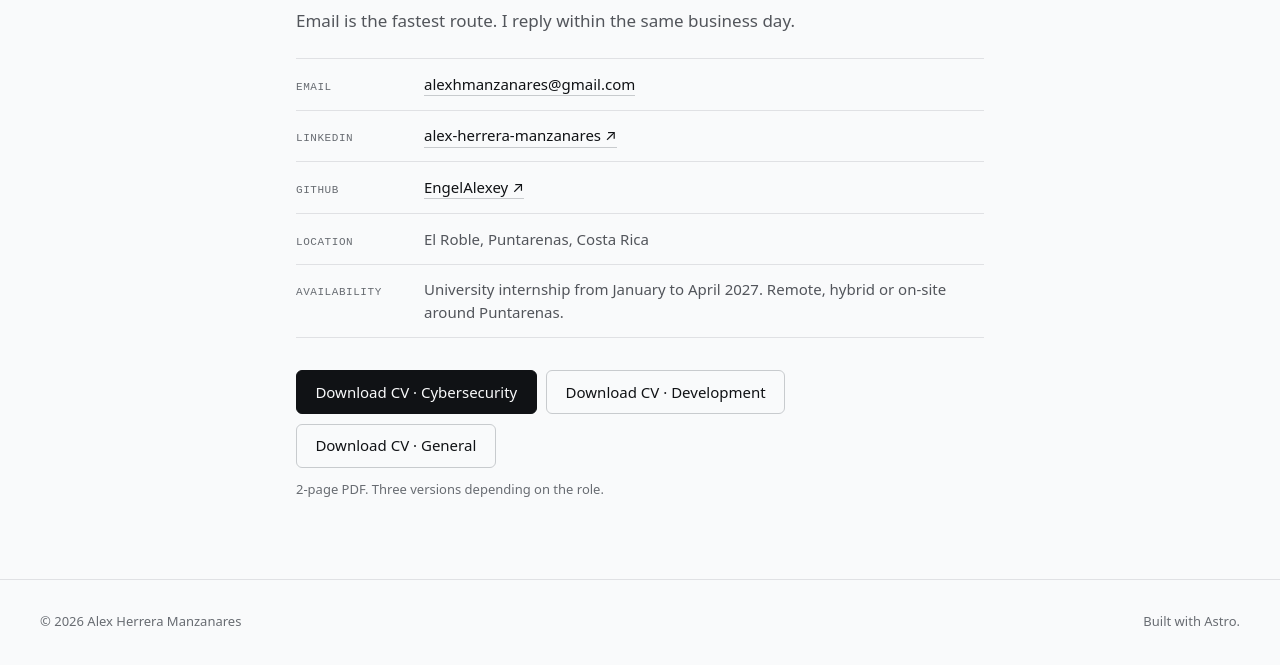
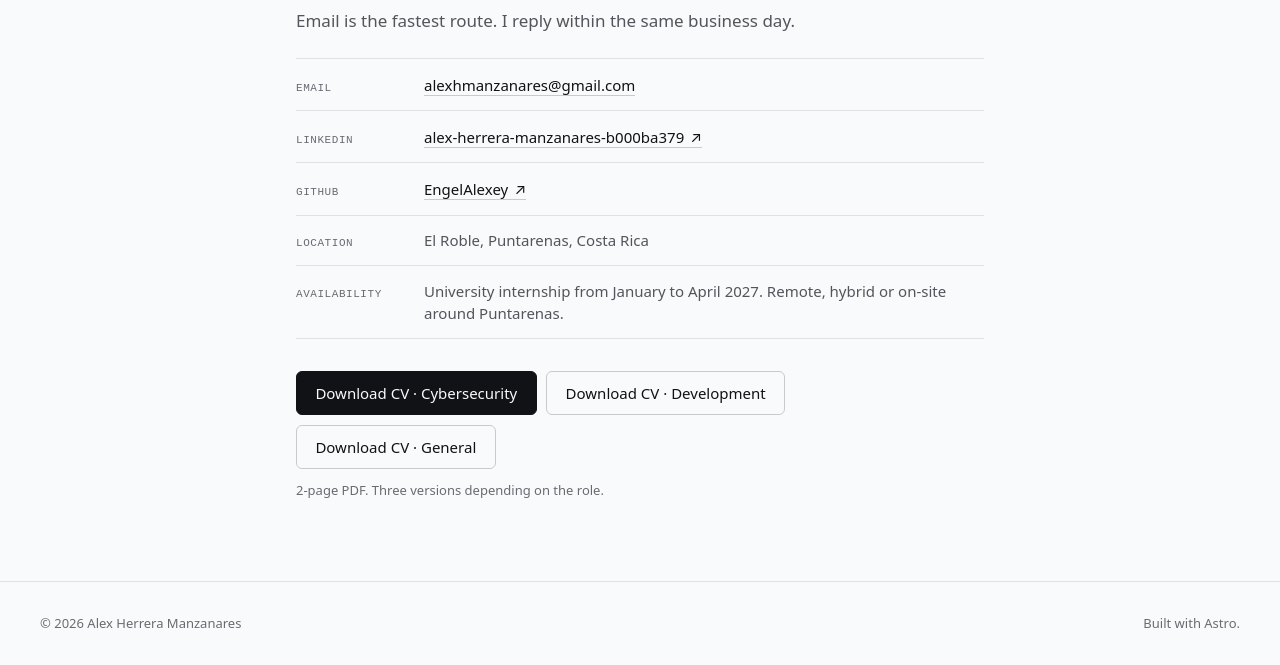
Before and after one commit to EngelAlexey/Portfolio, an Astro site: page /en/contact in a window 1280 px wide. Shown: the part 197-862 px from the top of the page. Built offline with nearby package versions, Linux system fonts and the light colour scheme; Astro itself is replaced by a stand-in of ours; no server answers.

Commit message:
fix: give the section headings the weight their rank implies
Every h2 on About, and the Stack and private-project headings on a project
page, rendered at 11px uppercase in the faintest ink on the page. A screen
reader heard eight sibling h2s of equal rank; a sighted reader saw two 11px
labels and eight 20px headings. The mono eyebrow register stays, because
that is the design; the size and the ink do not.

The home page's last section was titled with an instruction rather than a
subject, so the outline read "Where I work, Featured projects, Filter by
area". The heading that belongs there already existed in both dictionaries
and was unused.

Contact's five label/value rows were spans doing a heading's job with no
semantics; they are a description list now. The two profile handles are
derived from the URLs in site.ts rather than typed out beside them, and the
bare ↗ is hidden from assistive tech with a real "opens in a new tab" label
behind it.

```diff
--- a/src/components/pages/About.astro
+++ b/src/components/pages/About.astro
@@ -135,11 +135,11 @@ const toItems = (roles: typeof EXPERIENCE) =>
 	h2 {
 		margin: 0 0 1.25rem;
 		font-family: var(--font-mono);
-		font-size: 0.6875rem;
+		font-size: 0.8125rem;
 		font-weight: 500;
 		text-transform: uppercase;
 		letter-spacing: 0.06em;
-		color: var(--ink-faint);
+		color: var(--ink);
 	}
 
 	.skills {
--- a/src/components/pages/Contact.astro
+++ b/src/components/pages/Contact.astro
@@ -15,6 +15,9 @@ const strings = t(lang);
 // the other two are there so a reader looking for something else is not forced
 // through the wrong document.
 const variants = [CV_DEFAULT, ...CV_VARIANTS.filter((v) => v !== CV_DEFAULT)];
+const handle = (url: string) => new URL(url).pathname.replace(/\/+$/, '').split('/').pop() ?? url;
+const linkedinHandle = handle(PERSON.linkedin);
+const githubHandle = handle(PERSON.github);
 ---
 
 <Layout
@@ -31,30 +34,40 @@ const variants = [CV_DEFAULT, ...CV_VARIANTS.filter((v) => v !== CV_DEFAULT)];
 	</Container>
 
 	<Container size="text">
-		<ul class="channels">
-			<li>
-				<span class="label">{strings.contact.email}</span>
-				<a class="value" href={`mailto:${PERSON.email}`}>{PERSON.email}</a>
-			</li>
-			<li>
-				<span class="label">{strings.contact.linkedin}</span>
-				<a class="value" href={PERSON.linkedin} rel="noreferrer" target="_blank">
-					alex-herrera-manzanares ↗
-				</a>
-			</li>
-			<li>
-				<span class="label">{strings.contact.github}</span>
-				<a class="value" href={PERSON.github} rel="noreferrer" target="_blank">EngelAlexey ↗</a>
-			</li>
-			<li>
-				<span class="label">{strings.contact.location}</span>
-				<span class="value plain">{PERSON.location[lang]}</span>
-			</li>
-			<li>
-				<span class="label">{strings.contact.availability}</span>
-				<span class="value plain">{PERSON.availability[lang]}</span>
-			</li>
-		</ul>
+		<dl class="channels">
+			<div>
+				<dt class="label">{strings.contact.email}</dt>
+				<dd><a class="value" href={`mailto:${PERSON.email}`}>{PERSON.email}</a></dd>
+			</div>
+			<div>
+				<dt class="label">{strings.contact.linkedin}</dt>
+				<dd>
+					<a class="value" href={PERSON.linkedin} rel="noreferrer" target="_blank">
+						{linkedinHandle}
+						<span class="ext" aria-hidden="true">↗</span>
+						<span class="sr-only">{strings.a11y.newTab}</span>
+					</a>
+				</dd>
+			</div>
+			<div>
+				<dt class="label">{strings.contact.github}</dt>
+				<dd>
+					<a class="value" href={PERSON.github} rel="noreferrer" target="_blank">
+						{githubHandle}
+						<span class="ext" aria-hidden="true">↗</span>
+						<span class="sr-only">{strings.a11y.newTab}</span>
+					</a>
+				</dd>
+			</div>
+			<div>
+				<dt class="label">{strings.contact.location}</dt>
+				<dd class="value plain">{PERSON.location[lang]}</dd>
+			</div>
+			<div>
+				<dt class="label">{strings.contact.availability}</dt>
+				<dd class="value plain">{PERSON.availability[lang]}</dd>
+			</div>
+		</dl>
 
 		<div class="cv">
 			<div class="cvrow">
@@ -96,19 +109,25 @@ const variants = [CV_DEFAULT, ...CV_VARIANTS.filter((v) => v !== CV_DEFAULT)];
 	}
 
 	.channels {
-		list-style: none;
 		margin: 0;
-		padding: 0;
 		border-top: 1px solid var(--line);
 	}
 
-	.channels li {
+	.channels > div {
 		display: grid;
 		grid-template-columns: minmax(7rem, max-content) 1fr;
 		gap: 1rem;
 		padding: 0.85rem 0;
 		border-bottom: 1px solid var(--line);
 		align-items: baseline;
+	}
+
+	.channels dd {
+		margin: 0;
+	}
+
+	.ext {
+		margin-left: 0.15em;
 	}
 
 	.label {
@@ -151,7 +170,7 @@ const variants = [CV_DEFAULT, ...CV_VARIANTS.filter((v) => v !== CV_DEFAULT)];
 	}
 
 	@media (max-width: 30rem) {
-		.channels li {
+		.channels > div {
 			grid-template-columns: 1fr;
 			gap: 0.2rem;
 		}
--- a/src/components/pages/Home.astro
+++ b/src/components/pages/Home.astro
@@ -127,7 +127,7 @@ const proof = [
 
 	<Container>
 		<div class="section last">
-			<h2>{strings.stack.title}</h2>
+			<h2>{strings.home.stackLabel}</h2>
 			<p class="seclede">{strings.stack.lead}</p>
 			<ToolGrid {lang} />
 		</div>
--- a/src/components/pages/Project.astro
+++ b/src/components/pages/Project.astro
@@ -218,11 +218,11 @@ const period =
 	.notice h2 {
 		margin: 0 0 0.6rem;
 		font-family: var(--font-mono);
-		font-size: 0.6875rem;
+		font-size: 0.75rem;
 		font-weight: 500;
 		text-transform: uppercase;
 		letter-spacing: 0.05em;
-		color: var(--ink-faint);
+		color: var(--ink-muted);
 	}
 
 	.notice {
--- a/src/lib/i18n/en.ts
+++ b/src/lib/i18n/en.ts
@@ -15,7 +15,8 @@ export const en: Dict = {
 		themeToDark: 'Switch to dark theme',
 		themeToLight: 'Switch to light theme',
 		langSwitch: 'View this page in Spanish',
-		langSwitchShort: 'ES'
+		langSwitchShort: 'ES',
+		newTab: 'opens in a new tab'
 	},
 	home: {
 		badge: 'Available for a professional internship, January to April 2027',
--- a/src/lib/i18n/es.ts
+++ b/src/lib/i18n/es.ts
@@ -13,7 +13,8 @@ export const es = {
 		themeToDark: 'Cambiar a tema oscuro',
 		themeToLight: 'Cambiar a tema claro',
 		langSwitch: 'Ver esta página en inglés',
-		langSwitchShort: 'EN'
+		langSwitchShort: 'EN',
+		newTab: 'se abre en una pestaña nueva'
 	},
 	home: {
 		badge: 'Disponible para práctica profesional, enero a abril de 2027',
```
